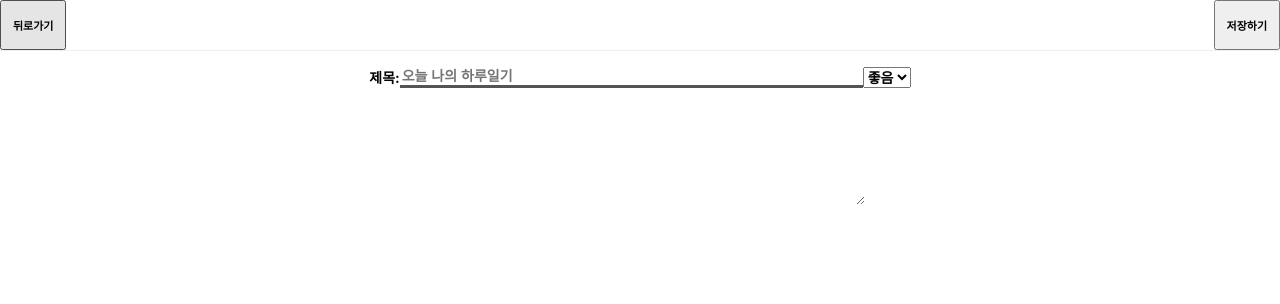
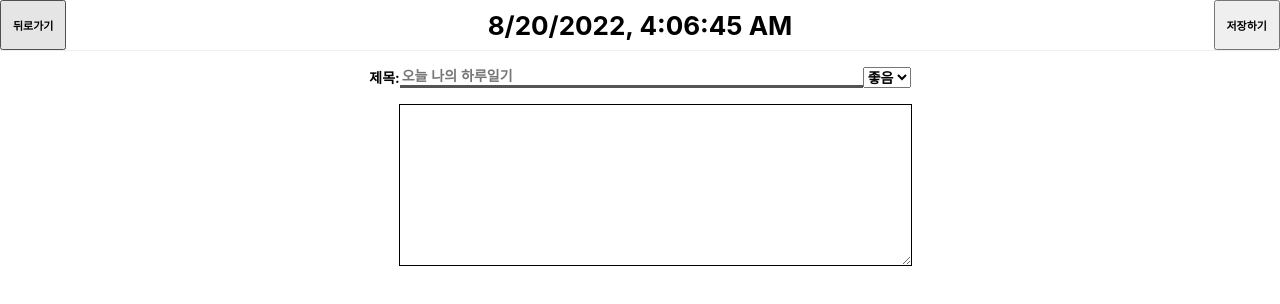
Before and after one commit to limdumb/MyDiaryApp, a React (Create React App) app: page /profile in a window 1280 px wide. Shown: the top 304 px of the page. Built offline with nearby package versions, Linux system fonts and the light colour scheme.

Commit message:
날짜 노출코드 색상변경

```diff
--- a/src/mainpages/Profile.jsx
+++ b/src/mainpages/Profile.jsx
@@ -43,10 +43,10 @@ const Diarycontent = styled.textarea`
     position: absolute;
     padding: 30px 10px;
     font-size: 10px;
-    width: 400px;
-    line-height: 20px;
+    width: 491px;
+    line-height: 50px;
     justify-content: center;
-    border: 1px solid rgba(255, 255, 255, 0.5);
+    border: 1px solid;
 `
 const EmotionSelect = styled.select`
     font-size : 14px;
@@ -61,7 +61,7 @@ return <div>
   <a type='button' href='/'>
         <MyButton> 뒤로가기 </MyButton>
   </a>
-  <span>{now}</span>
+  <span style={{color: 'black' ,fontWeight:'bold'}}>{now}</span>
   <MyButton onClick={console.log}> 저장하기 </MyButton>
       </AppHeader>
       <div>
```
